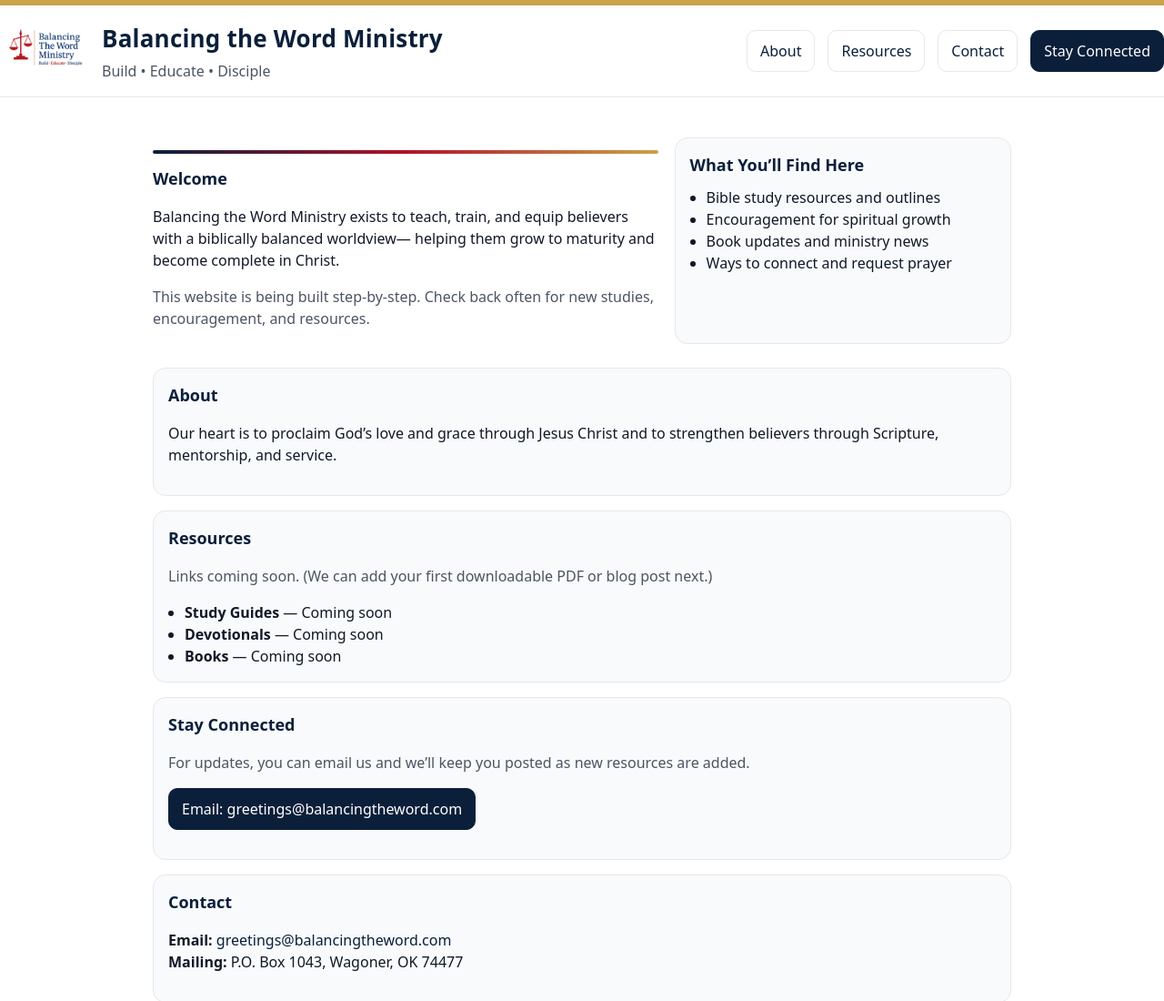
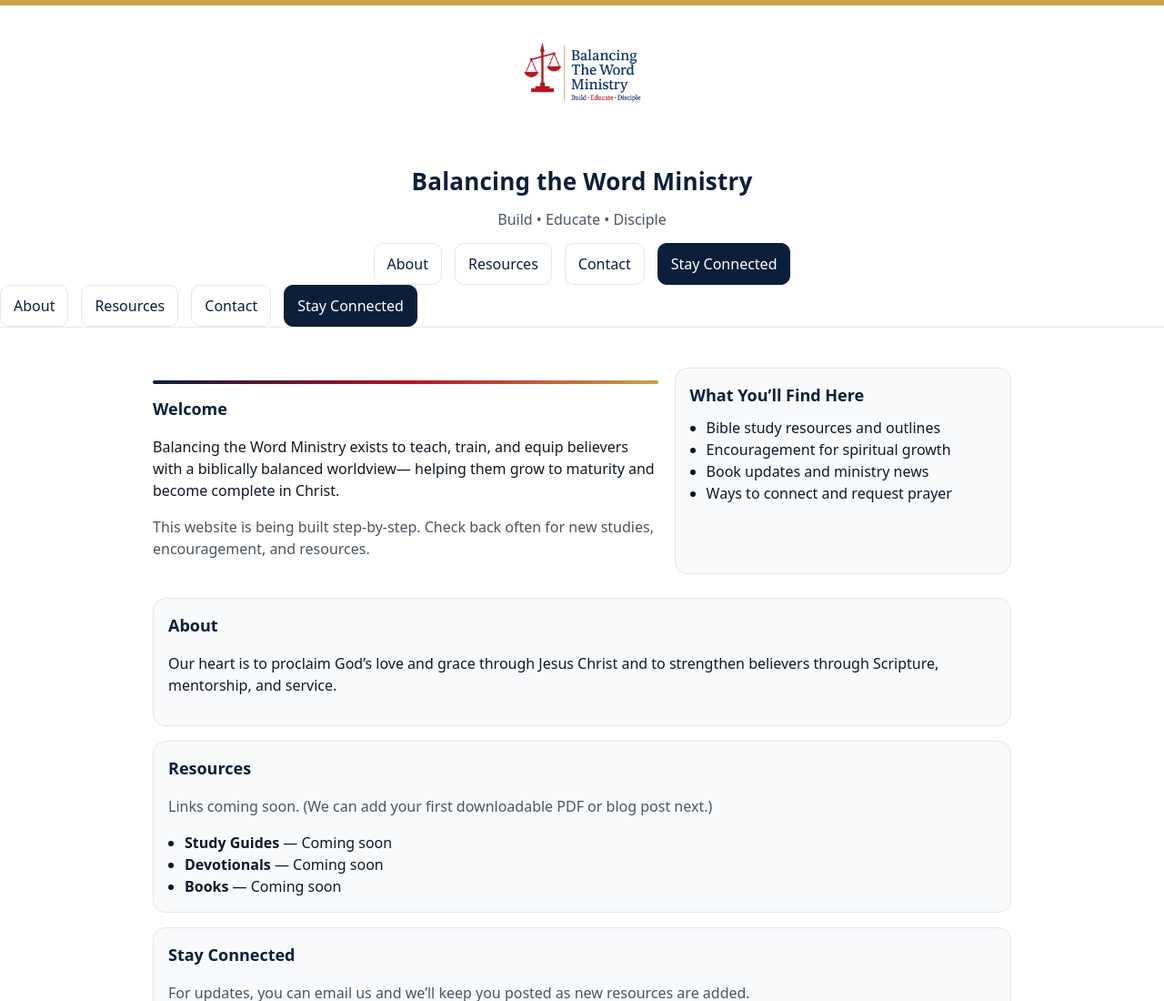
Before and after one commit to balancingtheword-gif/balancingtheword-gif.github.io, a plain HTML site: page index.html in a window 1280 px wide. Shown: the top 1100 px of the page at 91% size. Drawn offline with Linux system fonts and the light colour scheme.

Commit message:
Update index.html

```diff
--- a/index.html
+++ b/index.html
@@ -49,15 +49,26 @@
   <div class="topbar"></div>
 
   <header>
-   <div class="brand">
-  <div style="display:flex;align-items:center;gap:12px;flex-wrap:wrap;">
-    <img src="/Transparent.png" alt="Balancing the Word Ministry logo" style="height:100px;width:auto;border-radius:10px;" />
+   <div class="brand" style="flex-direction:column;align-items:center;text-align:center;gap:14px;">
 
-    <div class="title">
-      <h1>Balancing the Word Ministry</h1>
-      <p class="tag">Build • Educate • Disciple</p>
-    </div>
+  <img src="/Transparent.png"
+       alt="Balancing the Word Ministry logo"
+       style="height:160px;width:auto;" />
+
+  <div class="title">
+    <h1 style="margin:0;">Balancing the Word Ministry</h1>
+    <p class="tag" style="margin-top:6px;">Build • Educate • Disciple</p>
   </div>
+
+  <nav style="justify-content:center;">
+    <a class="btn" href="#about">About</a>
+    <a class="btn" href="#resources">Resources</a>
+    <a class="btn" href="#contact">Contact</a>
+    <a class="btn primary" href="#newsletter">Stay Connected</a>
+  </nav>
+
+</div>
+
 
   <nav>
     <a class="btn" href="#about">About</a>
```
